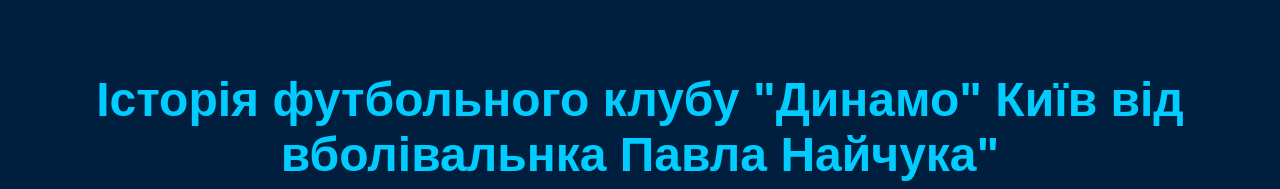
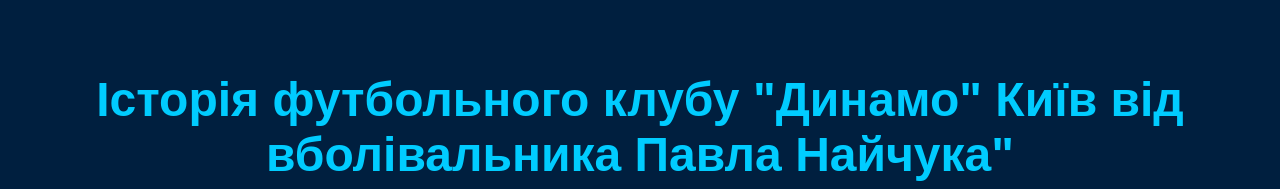
Before and after one commit to PavloNaichuk/web-project, a plain HTML site: page index.html in a window 1280 px wide. Shown: the top 189 px of the page. Drawn offline with Linux system fonts and the light colour scheme.

Commit message:
Update index.html

```diff
--- a/index.html
+++ b/index.html
@@ -19,7 +19,7 @@
   <div data-hx-trigger="load" data-hx-swap="outerHTML" data-hx-get="dynamo.nav.partial.html"></div>
 
   <header>
-    <h1>Історія футбольного клубу "Динамо" Київ від вболівальнка Павла Найчука"</h1>
+    <h1>Історія футбольного клубу "Динамо" Київ від вболівальника Павла Найчука"</h1>
     <img src="img/emblema.png" alt="Герб Динамо Київ" class="logo" />
   </header>
 
```
